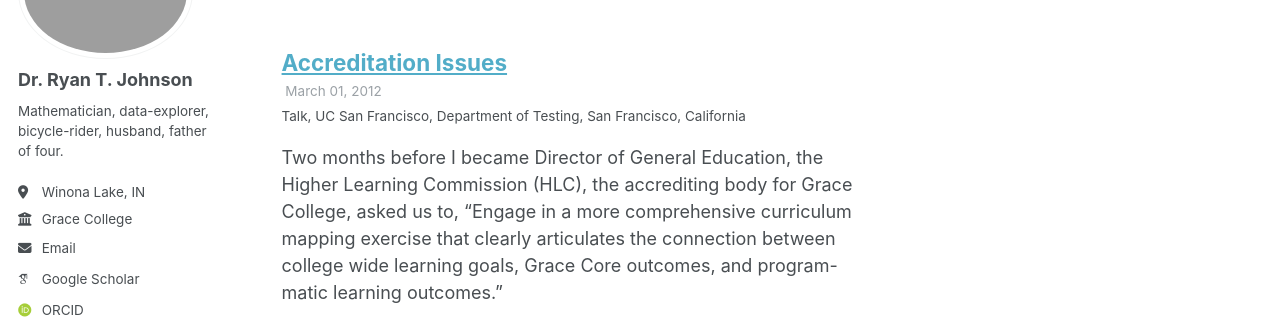
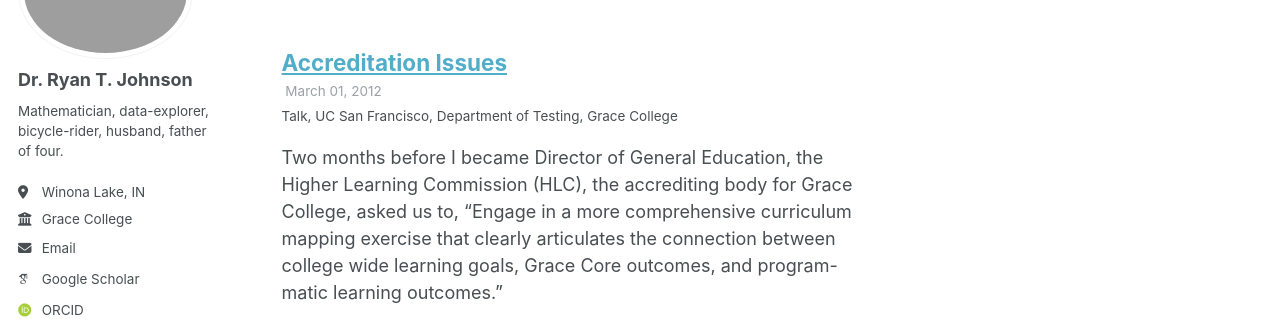
Before and after one commit to ryanjohnsonwi/website, a Jekyll site: the page built from _pages/talks.html, in a window 1280 px wide and 900 px high, scrolled down 525 px. Shown: the part 181-500 px from the top of the window. Built offline with Jekyll 4.4.1, drawn with Linux system fonts in a browser that asks for light colours; some web fonts are replaced.

```diff
--- a/_data/navigation.yml
+++ b/_data/navigation.yml
@@ -9,7 +9,7 @@ main:
     url: /publications/
 
   - title: "Projects"
-    url: /portfolio/
+    url: /projects/
 
   - title: "Internal Research"
     url: /talks/
--- a/_talks/2012-03-01-talk-1.md
+++ b/_talks/2012-03-01-talk-1.md
@@ -5,7 +5,7 @@ type: "Talk"
 permalink: /talks/2019-issues
 venue: "UC San Francisco, Department of Testing"
 date: 2012-03-01
-location: "San Francisco, California"
+location: "Grace College"
 ---
 
 Two months before I became Director of General Education, the
```
